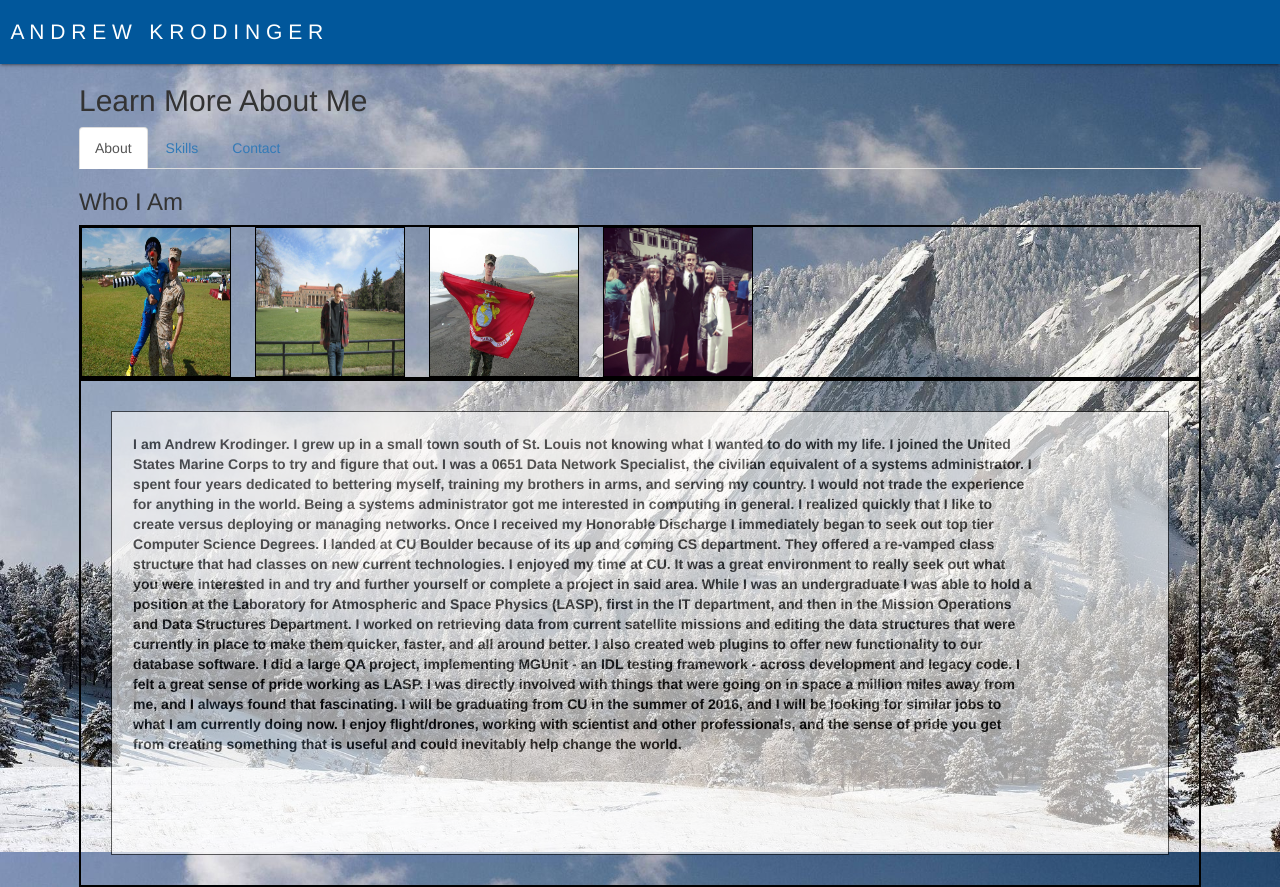
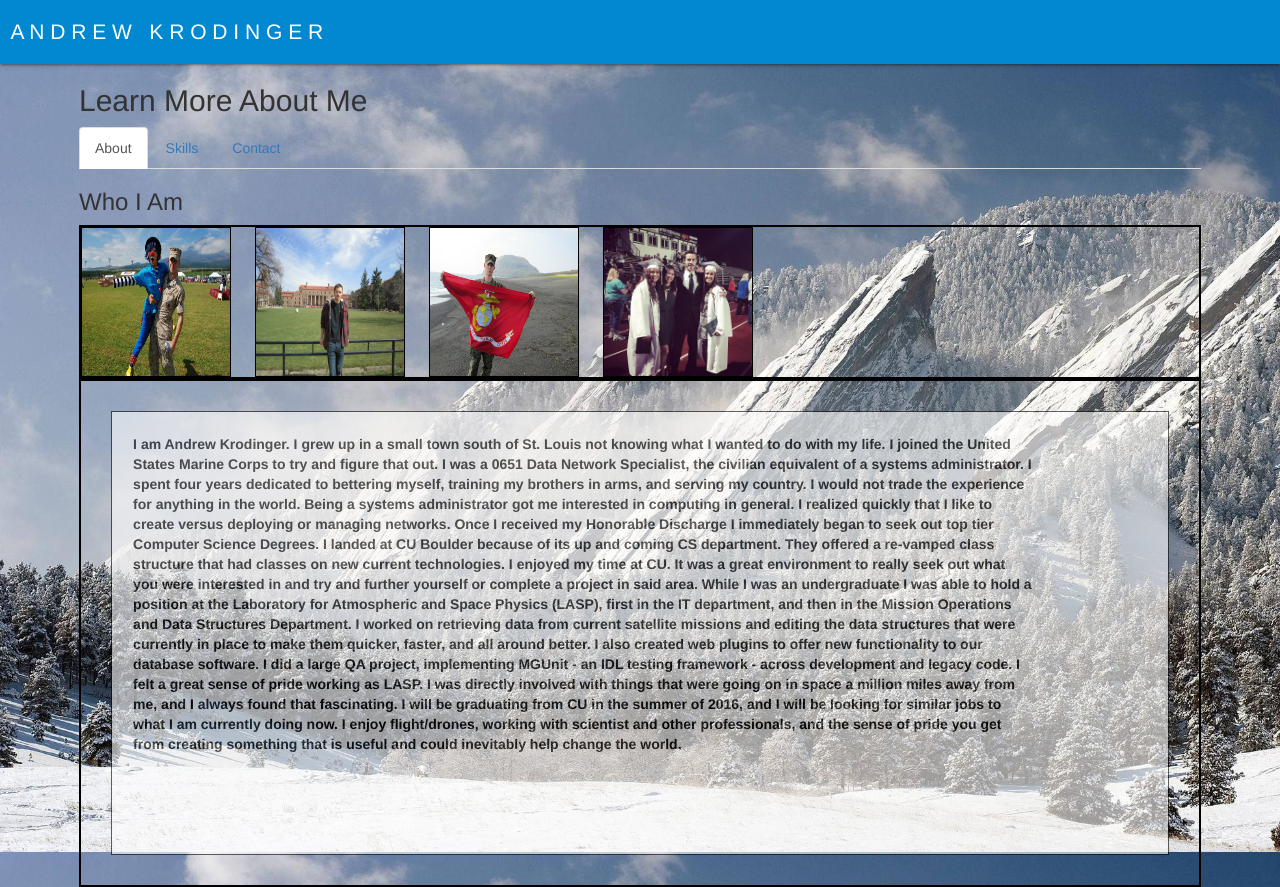
Before and after one commit to drewdinger/drewdinger.github.io, a plain HTML site: page index.html in a window 1280 px wide. Shown: the top 887 px of the page. Drawn offline with nearby package versions, Linux system fonts and the light colour scheme; a script that the page names is missing.

Commit message:
changed navbar color

```diff
--- a/index.html
+++ b/index.html
@@ -36,7 +36,7 @@
 
   		<div class="navbar-fixed ">
     		<nav>
-      			<div class="nav-wrapper light-blue darken-4">
+      			<div class="nav-wrapper light-blue darken-2">
         		<p class="brand-logo">&nbsp; A N D R E W &nbsp; K R O D I N G E R</p>
         		<!-- Was going to do page navigation, but adopted tabs as seen below commented code. -->
         	<!-- <ul class="right hide-on-med-and-down">
```
